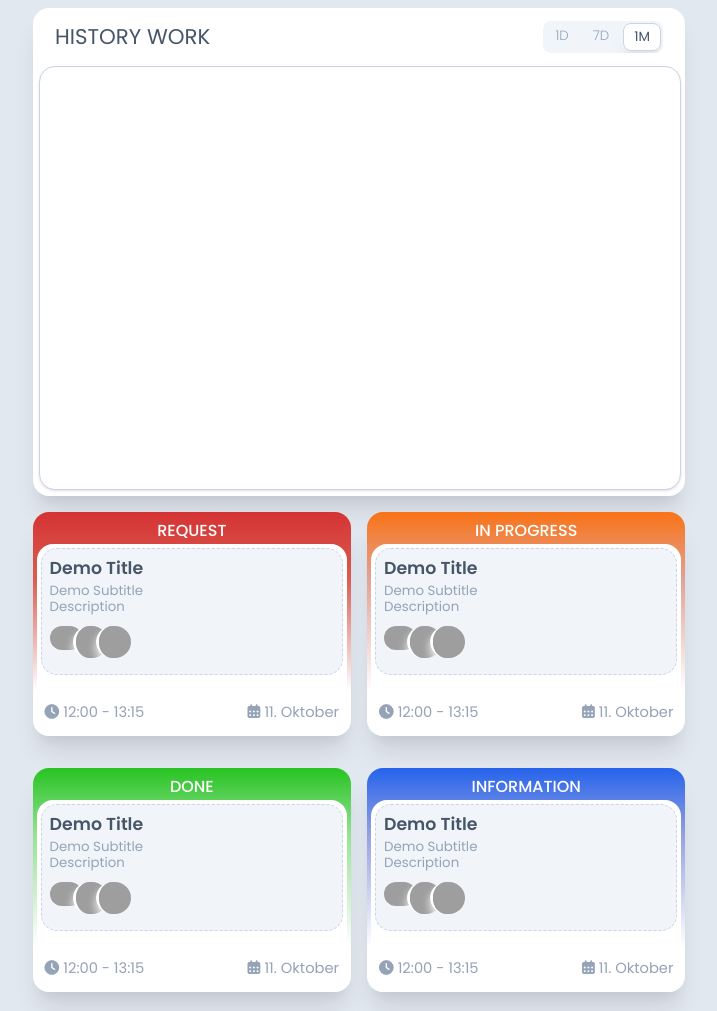
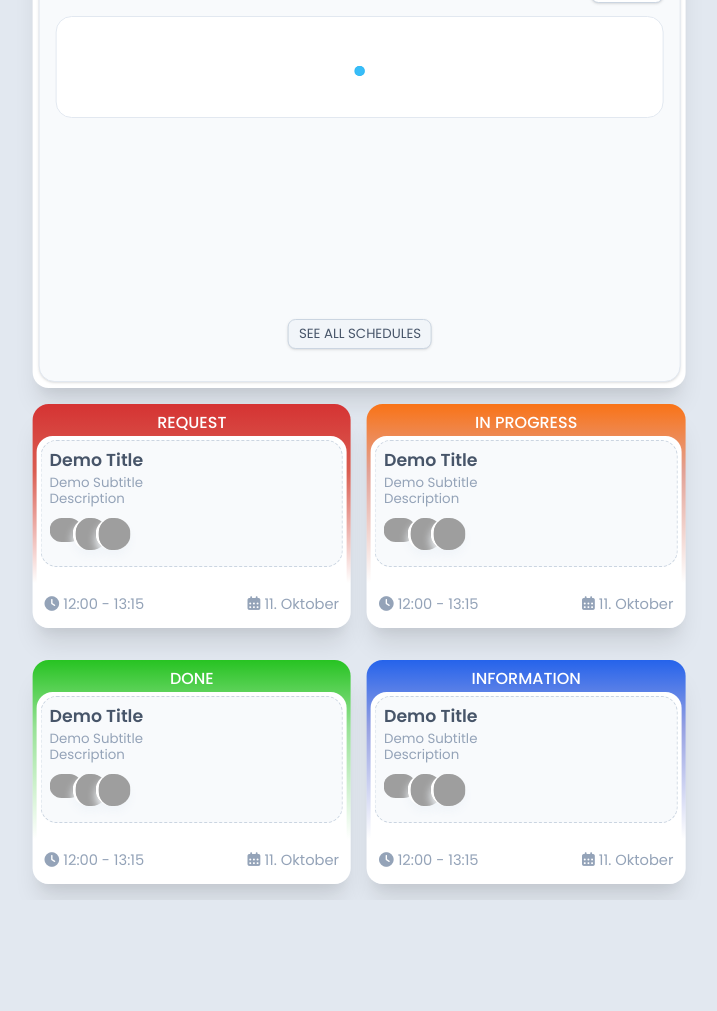
Before and after one commit to codefellasDD/cards, a plain HTML site: page index.html in a window 1280 px wide. Shown: the whole page, without its empty margins (281-998 px from the left). After the commit the page ends 900 px from the top, so only its background shows below. Drawn offline with Linux system fonts and the light colour scheme; grey boxes are pictures that could not be loaded.

Commit message:
new popup-card updated

```diff
--- a/index.html
+++ b/index.html
@@ -11,7 +11,8 @@
 
 <body class="antialiased bg-slate-200">
     <div class="max-w-6xl mx-auto">
-        <div class="flex items-center justify-center min-h-screen">
+        <div class="header">Cards</div>
+        <div class="flex center-vh">
             <!-- <div class="max-w-sm w-full sm:w-1/2 lg:w-1/3 py-6 px-3"> -->
             <div>
                 <div class="popup-card gap-1">
@@ -19,19 +20,32 @@
                         <div class="popup-card-title-left">History Work</div>
                         <div class="popup-card-select-right">
                             <!-- <nav> -->
-                                <input type="radio" id="x1" name="x"/>
-                                <label for="x1">1D</label>
+                            <input type="radio" id="x1" name="x" />
+                            <label for="x1">1D</label>
 
-                                <input type="radio" id="x2" name="x"/>
-                                <label for="x2">7D</label>
+                            <input type="radio" id="x2" name="x" />
+                            <label for="x2">7D</label>
 
-                                <input type="radio" id="x3" name="x" checked/>
-                                <label for="x3">1M</label>
+                            <input type="radio" id="x3" name="x" checked />
+                            <label for="x3">1M</label>
                             <!-- </nav> -->
                         </div>
                     </div>
                     <div class="popup-card-body">
-
+                        <div class="popup-body-header">
+                            <div class="popup-body-header-left">
+                                Schedule
+                            </div>
+                            <button class="popup-body-header-right" id="add" name="add">Add</button>
+                        </div>
+                        <div class="task">
+                            <span class="ping center-vh">
+                                <div class="animate-ping"></div>
+                            </span>
+                        </div>
+                        <div class="popup-body-footer"> <button class="popup-body-footer-button">See all
+                                schedules</button>
+                        </div>
                     </div>
                 </div>
                 <div class="grid grid-cols-2 gap-4">
--- a/style.css
+++ b/style.css
@@ -22,6 +22,7 @@
   --black10p: rgba(0, 0, 0, 0.1);
   --black4p: rgba(0, 0, 0, 0.04);
   --white: rgba(255, 255, 255, 1);
+  --slate50: rgba(248, 250, 252, 1);
   --slate100: rgba(241, 245, 249, 1);
   --slate200: rgba(226, 232, 240, 1);
   --slate300: rgba(203, 213, 225, 1);
@@ -46,6 +47,13 @@
 .antialiased {
   -webkit-font-smoothing: antialiased;
   -moz-osx-font-smoothing: grayscale;
+}
+
+.center-vh{
+  position: absolute;
+  top: 50%;
+  left: 50%;
+  transform: translate(-50%, -50%);
 }
 
 .bg-slate-200 {
@@ -73,6 +81,19 @@
 body {
   display: block;
   margin: 8px;
+}
+
+.header{
+  display: flex;
+  justify-content: center;
+  align-items: center;
+  font-family: var(--roboto-condensed);
+  font-weight: 600;
+  font-size: 40pt;
+  text-transform: uppercase;
+  color: var(--slate400);
+  text-shadow: 0 20px 25px -5px var(--black10p), 0 10px 10px -5px var(--black4p);
+
 }
 
 .grid-cols-2 {
@@ -293,7 +314,7 @@ body {
   height: 70%;
   margin-left: 4px;
   margin-right: 4px;
-  background-color: var(--slate100);
+  background-color: var(--slate50);
 }
 ul.avatar-list {
   position: absolute;
@@ -399,9 +420,9 @@ img {
 .popup-card-body {
   position: relative;
   top: 1.6rem;
-  background-color: var(--white);
+  background-color: var(--slate50);
   border-radius: 1rem;
-  border: 1px solid var(--slate300);
+  border: 1px solid var(--slate200);
   box-shadow: 0 1px 3px 0 var(--black10p), 0 1px 2px -1px var(--black10p);
   width: 100%;
   height: 88%;
@@ -472,4 +493,131 @@ img {
   border: 1px solid var(--slate300);
   box-shadow: 0 20px 25px -5px var(--black10p), 0 10px 10px -5px var(--black4p);
 }
+
+.popup-body-header{
+  position: relative;
+  display: flex;
+  justify-content:space-between;
+  top: 0.8rem;
+  padding-left: 1rem;
+  padding-right: 1rem;
+  height: 2rem;
+}
+
+.popup-body-header-left {
+  position: relative;
+  display: flex;
+  color: var(--slate400);
+  font-family: var(--font-state);
+  font-weight: 400;
+  font-size: 12pt;
+  text-transform: uppercase;
+  height: 1.2rem;
+}
+
+.popup-body-header-right {
+  position: relative;
+  display: flex;
+  border-radius: 8px;
+  padding: 4px 10px;
+  font-family: var(--font-state);
+  font-weight: 400;
+  font-size: 10pt;
+  text-transform: uppercase;
+  background-color: var(--white);
+  color: var(--slate600);
+  border: 1px solid var(--slate300);
+  box-shadow: 0 1px 3px 0 var(--black10p), 0 1px 2px -1px var(--black10p);
+}
+
+.popup-body-header-right::before {
+  content: "\2b";
+  font-family: "Font Awesome";
+  margin-right: 0.25rem;
+  padding: 2px 4px;
+}
+
+.popup-body-header-right:active {
+  box-shadow: 0 20px 25px -5px var(--black10p), 0 10px 10px -5px var(--black4p);
+}
+
+.popup-body-header-right:hover {
+  cursor: pointer;
+}
+
+.popup-body-footer{
+  position: absolute;
+  display: flex;
+  justify-content: center;
+  align-items: center;
+  bottom: 2rem;
+  width: 100%;
+}
+
+.popup-body-footer-button {
+  position: relative;
+  display: flex;
+  border-radius: 8px;
+  padding: 4px 10px;
+  font-family: var(--font-state);
+  font-weight: 400;
+  font-size: 10pt;
+  text-transform: uppercase;
+  background-color: var(--slate100);
+  color: var(--slate600);
+  border: 1px solid var(--slate300);
+  box-shadow: 0 1px 3px 0 var(--black10p), 0 1px 2px -1px var(--black10p);
+}
+
+.popup-body-footer-button:active {
+  box-shadow: 0 20px 25px -5px var(--black10p), 0 10px 10px -5px var(--black4p);
+}
+
+.popup-body-footer-button:hover {
+  cursor: pointer;
+}
+
+.task {
+  position: relative;
+  top: 1.6rem;
+  margin-left: 1rem;
+  margin-right: 1rem;
+  height: 100px;
+  background-color: var(--white);
+  border-radius: 1rem;
+  border: 1px solid var(--slate200);
+}
+
+.ping {
+  position: relative;
+  display: inline-flex;
+  --bg-opacity: 1;
+  background-color: rgb(14 165 233 / var(--bg-opacity));
+  height: 10px;
+  width: 10px;
+  border-radius: 9999px;
+}
+
 /* END SCHEDULE POPUP*/
+
+
+/* ANIMATIONS */
+
+.animate-ping {
+  --bg-opacity: 1;
+  background-color: rgb(56 189 248 / var(--bg-opacity));
+  height: 10px;
+  width: 10px;
+  border-radius: 9999px;
+  animation: ping 1s cubic-bezier(0,0,.2,1) infinite;
+}
+
+@keyframes ping {
+  75%, 100% {
+    transform: scale(2);
+    opacity: 0;
+  }
+}
+
+
+/* END ANIMATIONS */
```
